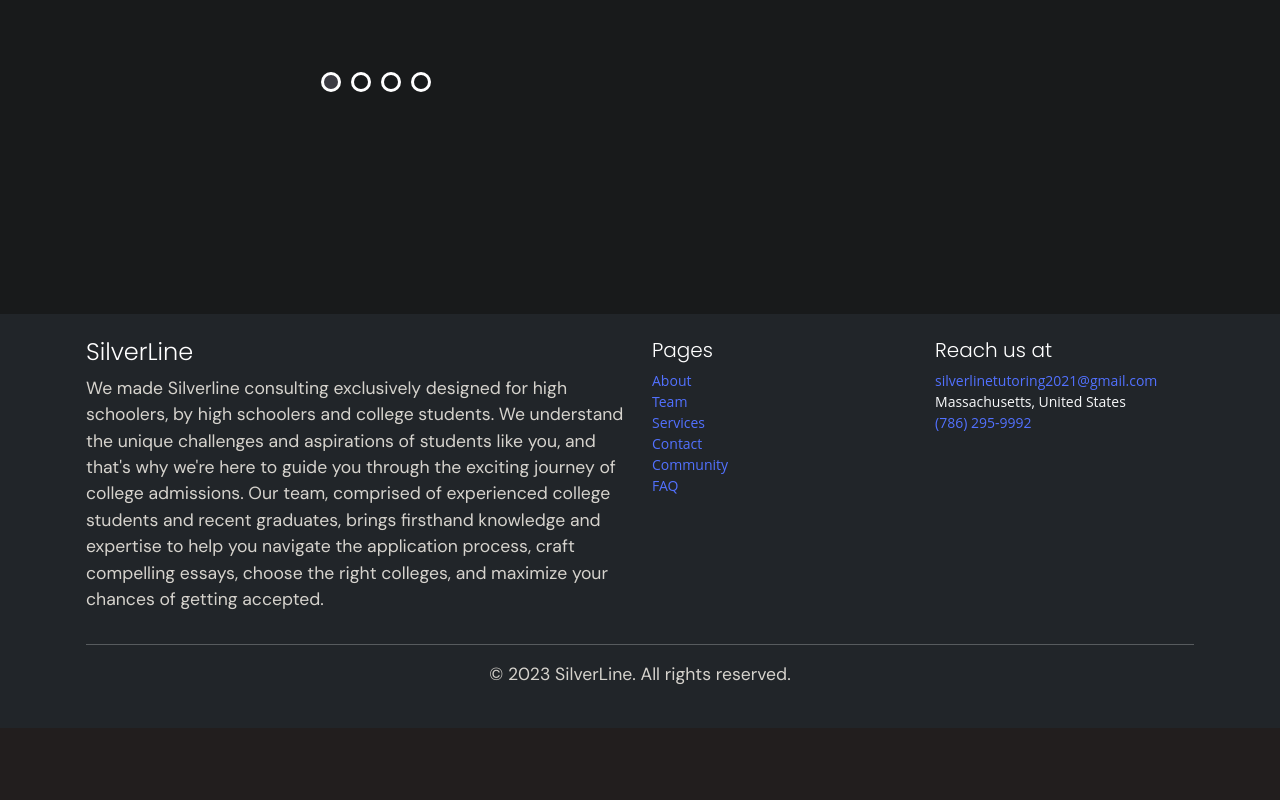
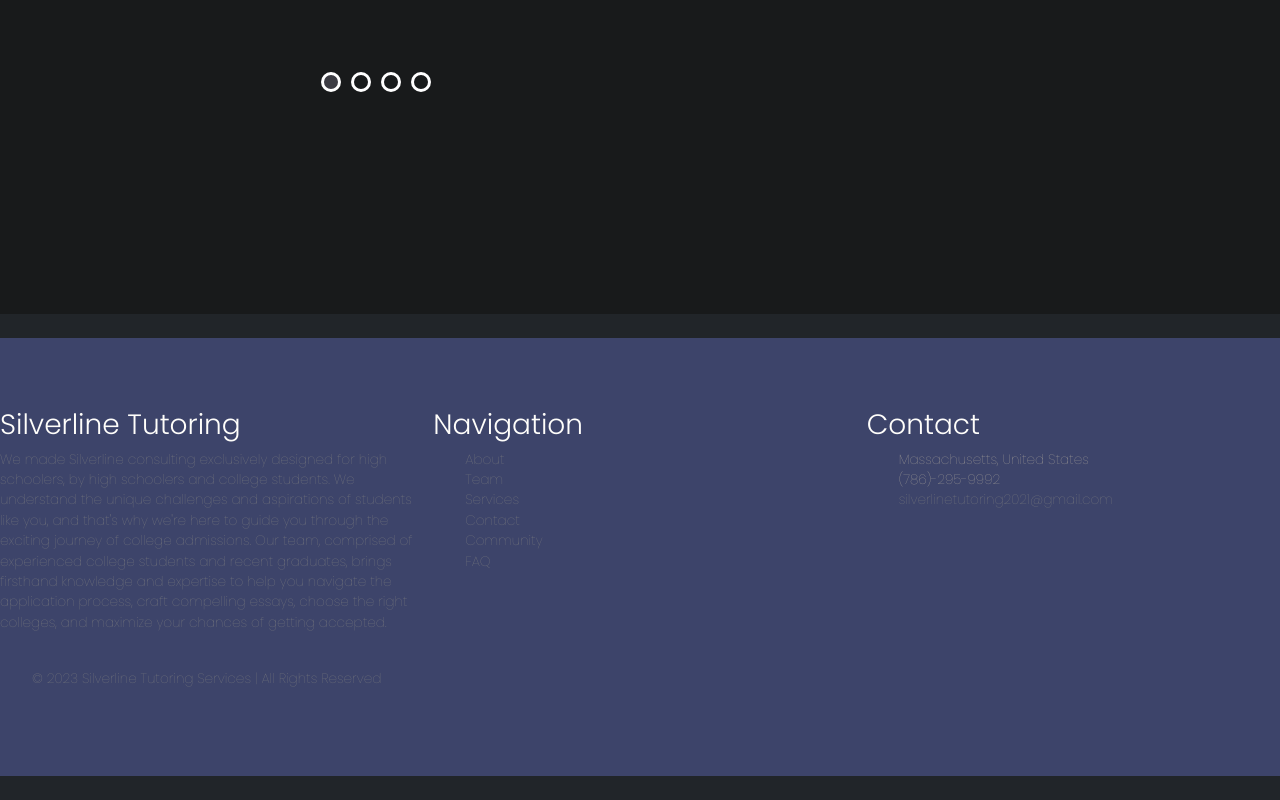
Before and after one commit to manntalati/Silverline-College-Counseling-Expansion, a React (Create React App) app in the folder frontend/: page / in a window 1280 px wide. Shown: the part 3409-4209 px from the top of the page. Before the commit the page ends 4137 px from the top, so only its background shows below. Built offline with nearby package versions, Linux system fonts and the light colour scheme; no server answers.

Commit message:
Update Footer.js

```diff
--- a/frontend/src/components/Footer.js
+++ b/frontend/src/components/Footer.js
@@ -3,65 +3,77 @@
 const Footer = () => {
   return (
     <footer className="bg-dark text-light py-4">
-      <div className="container">
-        <div className="row">
-          <div className="col-md-6">
-            <h4>SilverLine</h4>
-            <p>
-              We made Silverline consulting exclusively designed for high
-              schoolers, by high schoolers and college students. We understand
-              the unique challenges and aspirations of students like you, and
-              that's why we're here to guide you through the exciting journey of
-              college admissions. Our team, comprised of experienced college
-              students and recent graduates, brings firsthand knowledge and
-              expertise to help you navigate the application process, craft
-              compelling essays, choose the right colleges, and maximize your
-              chances of getting accepted.
-            </p>
-          </div>
-          <div className="col-md-3">
-            <h5>Pages</h5>
-            <ul className="list-unstyled">
-              <li>
-                <a className="footer-link " href="/about">
-                  About
-                </a>
-              </li>
-              <li>
-                <a href="/team">Team</a>
-              </li>
-              <li>
-                <a href="/services">Services</a>
-              </li>
-              <li>
-                <a href="/contact">Contact</a>
-              </li>
-              <li>
-                <a href="/community">Community</a>
-              </li>
-              <li>
-                <a href="/faq">FAQ</a>
-              </li>
-            </ul>
-          </div>
-          <div className="col-md-3">
-            <h5>Reach us at</h5>
-            <ul className="list-unstyled">
-              <a href="mailto:silverlinetutoring2021@gmail.com">
-                silverlinetutoring2021@gmail.com
-              </a>
-              <div className="">Massachusetts, United States</div>
-              <a href="tel://7862959992">(786) 295-9992</a>
-              <div className=""></div>
-            </ul>
-          </div>
+      <div className="site-footer"
+           style={{ backgroundColor: "#3d446a"}}>
+        <div style={{ backgroundColor: "#3d446a",
+                      display: "grid",
+                      gridTemplateColumns: "repeat(3, 1fr)",
+                      gridGap: 20 }}>
+          <h3 style={{ color: "#fffefb"}}> Silverline Tutoring </h3>
+          <h3 style={{ color: "#fffefb"}}> Navigation </h3>
+          <h3 style={{ color: "#fffefb"}}> Contact </h3>
         </div>
-        <div className="row">
-          <div className="col">
-            <hr className="border-light" />
-            <p className="text-center">
-              &copy; {new Date().getFullYear()} SilverLine. All rights reserved.
-            </p>
+        <div style={{ backgroundColor: "#3d446a",
+                      display: "grid",
+                      gridTemplateColumns: "repeat(3, 1fr)",
+                      gridGap: 20 }}>
+          <p style={{ color: "grey"}}>
+            We made Silverline consulting exclusively designed for high schoolers, by high schoolers and college students. We understand the unique challenges and aspirations of students like you, and that's why we're here to guide you through the exciting journey of college admissions. Our team, comprised of experienced college students and recent graduates, brings firsthand knowledge and expertise to help you navigate the application process, craft compelling essays, choose the right colleges, and maximize your chances of getting accepted.
+          </p>
+          <ul>
+            <li style= {{listStyle:'none'}}>
+              <a className="Contact"
+                 href="/about"
+                 style={{ color: "grey"}}> About </a>
+            </li>
+            <li style ={{listStyle:'none'}}>
+              <a className="Contact"
+                 href="/team"
+                 style={{ color: "grey"}}> Team </a>
+            </li>
+            <li style ={{listStyle:'none'}}>
+              <a className="Contact"
+                 href="/services"
+                 style={{ color: "grey"}}> Services </a>
+            </li>
+            <li style ={{listStyle:'none'}}>
+              <a className="Contact"
+                 href="/contact"
+                 style={{ color: "grey"}}> Contact </a>
+            </li>
+            <li style ={{listStyle:'none'}}>
+              <a className="Contact"
+                 href="/community"
+                 style={{ color: "grey"}}> Community </a>
+            </li>
+            <li style ={{listStyle:'none'}}>
+              <a className="Contact"
+                 href="/faq"
+                 style={{ color: "grey"}}> FAQ </a>
+            </li>
+          </ul>
+          <ul style={{ color: "grey"}}>
+            <li style ={{listStyle:'none'}}>
+              <a className="Contact"> Massachusetts, United States </a>
+            </li>
+            <li href="tel:+7862959992"
+                style ={{listStyle:'none'}}>
+              <a className="Contact"> (786)-295-9992 </a>
+            </li>
+            <li style ={{listStyle:'none'}}>
+              <a href="mailto:silverlinetutoring@gmail.com"
+                 className="Contact"
+                 style={{color:"grey"}}> silverlinetutoring2021@gmail.com </a>
+            </li>
+          </ul>
+          <div className="row"
+               style={{ backgroundColor: "#3d446a"}}>
+            <div className="col"
+                 style={{ backgroundColor: "#3d446a"}}>
+              <p className="text-center"
+                 style={{ color:"grey"}}> &copy; {new Date().getFullYear()} Silverline Tutoring Services | All Rights Reserved
+              </p>
+            </div>
           </div>
         </div>
       </div>
```
